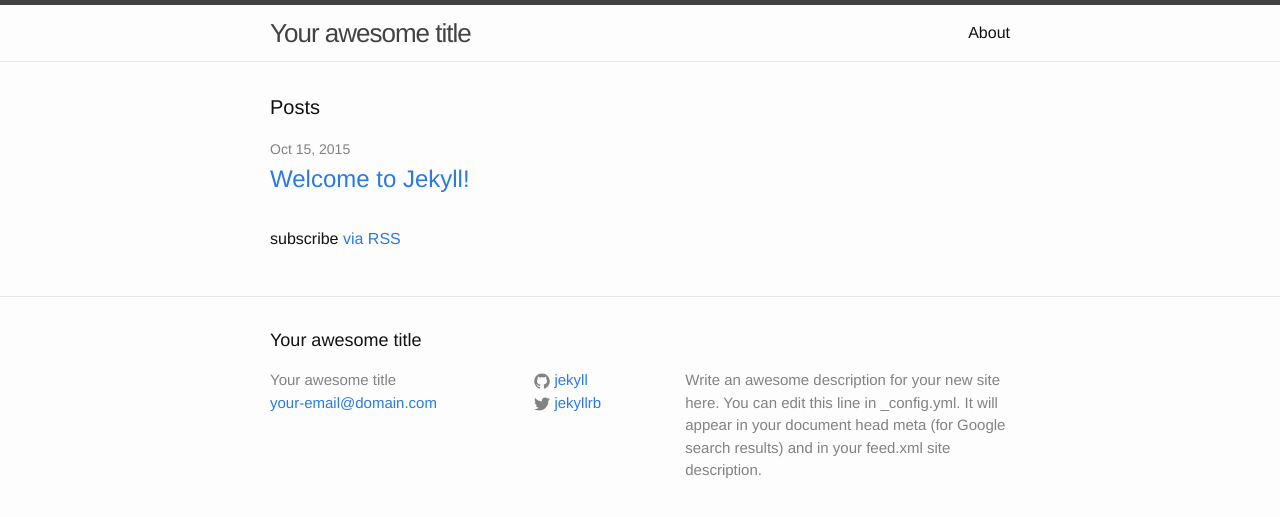
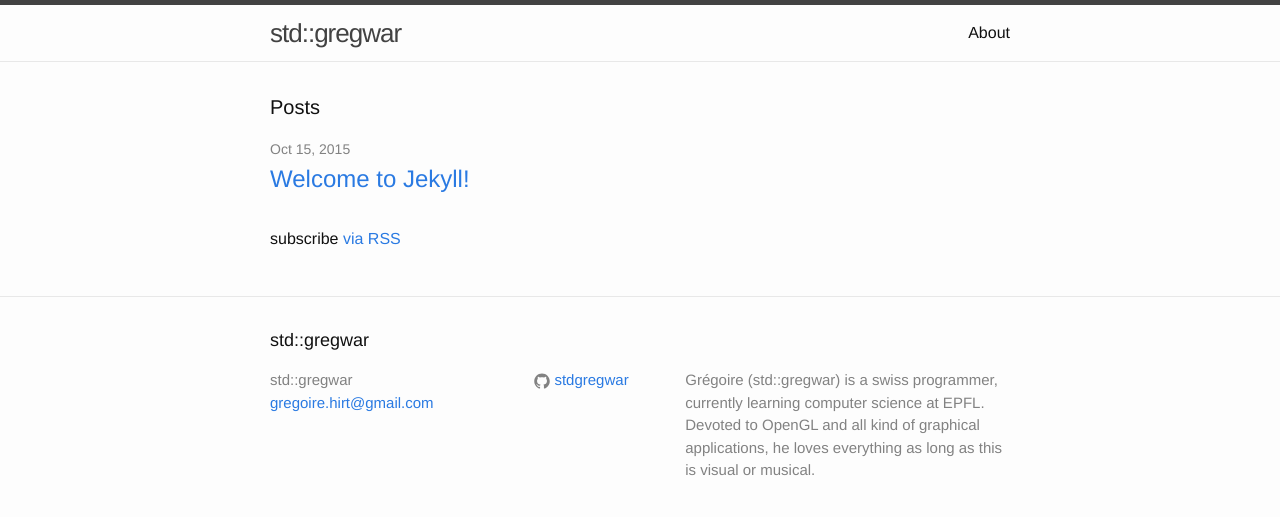
Before and after one commit to stdgregwar/stdgregwar.github.io, a Jekyll site: the page built from index.html, in a window 1280 px wide. Shown: the top 517 px of the page. Built offline with Jekyll 4.4.1, drawn with Linux system fonts in a browser that asks for light colours.

Commit message:
Description and config.

```diff
--- a/_config.yml
+++ b/_config.yml
@@ -1,14 +1,15 @@
 # Site settings
-title: Your awesome title
-email: your-email@domain.com
+title: std::gregwar
+email: gregoire.hirt@gmail.com
 description: > # this means to ignore newlines until "baseurl:"
-  Write an awesome description for your new site here. You can edit this
-  line in _config.yml. It will appear in your document head meta (for
-  Google search results) and in your feed.xml site description.
+  Grégoire (std::gregwar) is a swiss programmer,
+  currently learning computer science at EPFL.
+  Devoted to OpenGL and all kind of graphical
+  applications, he loves everything as long as
+  this is visual or musical.
 baseurl: "" # the subpath of your site, e.g. /blog/
-url: "http://yourdomain.com" # the base hostname & protocol for your site
-twitter_username: jekyllrb
-github_username:  jekyll
+url: "http://stdgregwar.github.io" # the base hostname & protocol for your site
+github_username:  stdgregwar
 
 # Build settings
 markdown: kramdown
```
